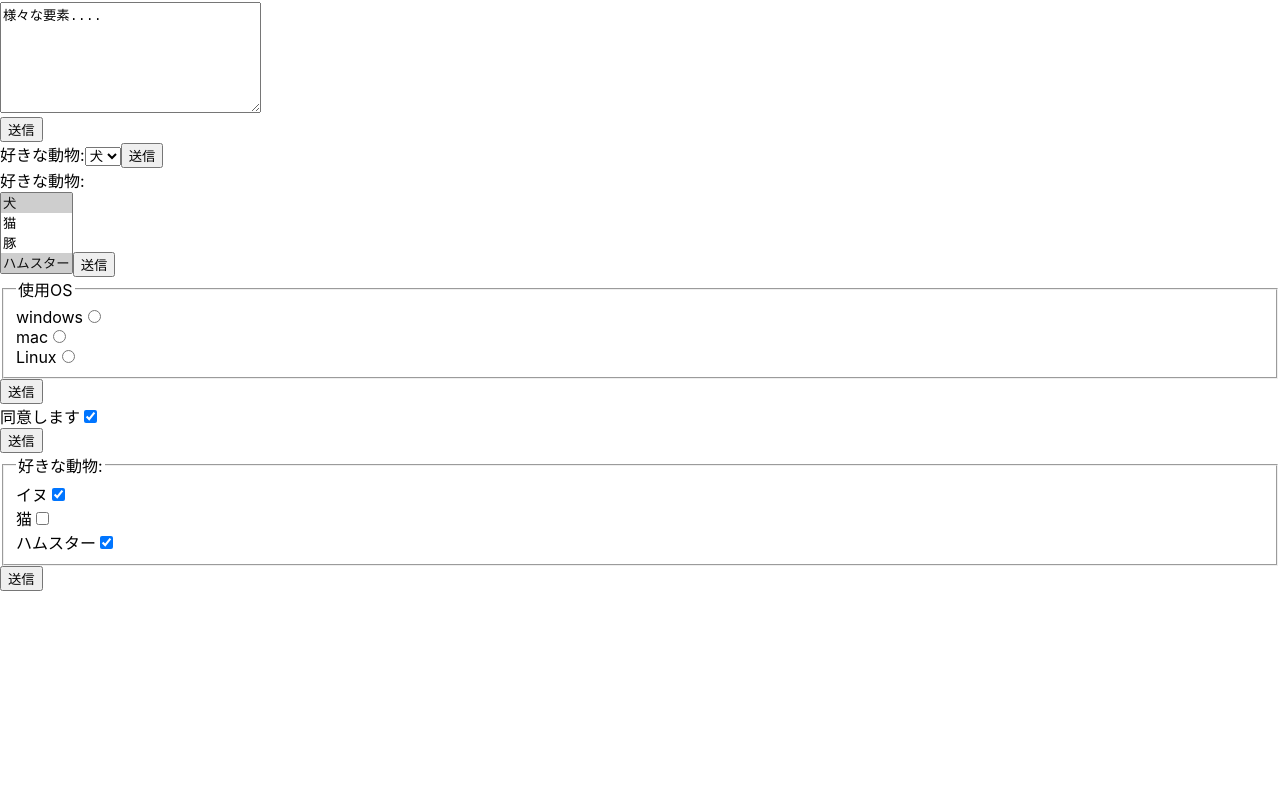
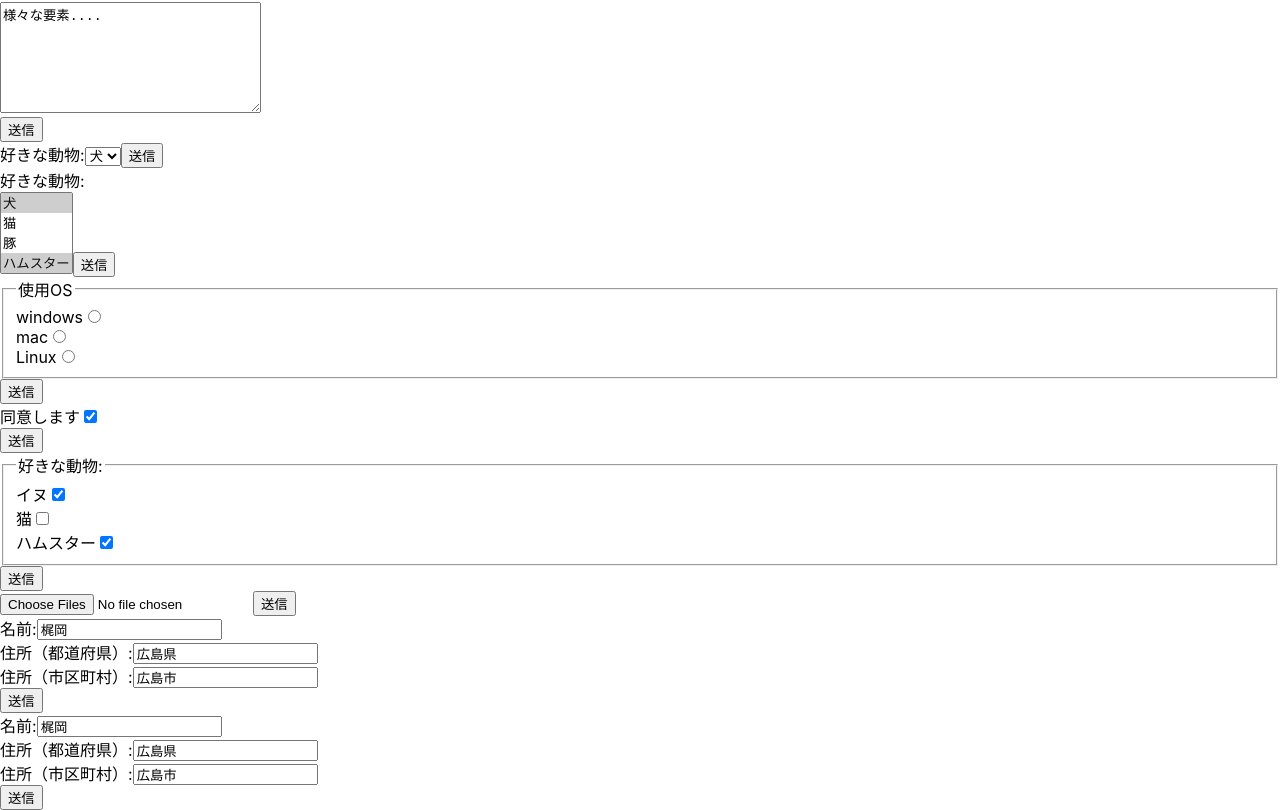
Before and after one commit to shunmakk/basic-react-pratice, a React (Create React App) app: page / in a window 1280 px wide. Shown: the part 226-1036 px from the top of the page. Before the commit the page ends 817 px from the top, so only its background shows below. Built offline with nearby package versions, Linux system fonts and the light colour scheme.

Commit message:
フォームの更新

```diff
--- a/package.json
+++ b/package.json
@@ -9,6 +9,7 @@
     "react": "^18.2.0",
     "react-dom": "^18.2.0",
     "react-scripts": "5.0.1",
+    "use-immer": "^0.9.0",
     "web-vitals": "^2.1.4"
   },
   "scripts": {
--- a/src/Components/FormCheckMulti.js
+++ b/src/Components/FormCheckMulti.js
@@ -15,7 +15,7 @@ const FormCheckMulti = () => {
         if(e.target.checked){
             fa.push(e.target.value);
         }else{
-            fa.splice(fa.indexOf(),1)
+            fa.splice(fa.indexOf(e.target.value),1)
         }
 
         setForm({
@@ -24,7 +24,7 @@ const FormCheckMulti = () => {
         });
     };
 
-    const show = () => {
+    const show = e => {
         console.log(`好きな動物:${form.animal}`)
     }
 
--- /dev/null
+++ b/src/Components/FormFile.js
@@ -0,0 +1,27 @@
+import React, { useRef } from 'react'
+
+const FormFile = () => {
+
+   //ファイル入力ボックスの参照
+   const file = useRef(null);
+
+   //[送信]ボタンクリックでファイル情報をログ出力
+   function show() {
+       const fs = file.current.files;
+       //取得したファイル群を順番に精査
+       for(const f of fs){
+           console.log(`ファイル群: ${f.name}`);
+           console.log(`種類: ${f.type}`);
+           console.log(`サイズ: ${Math.trunc(f.size / 1024)}KB`);
+       }
+   }
+
+  return (
+    <form>
+        <input type="file" ref={file} multiple/>
+        <button type='button' onClick={show}>送信</button>
+    </form>
+  )
+}
+
+export default FormFile
--- /dev/null
+++ b/src/Components/StateNest.js
@@ -0,0 +1,58 @@
+import React, { useState } from 'react'
+
+const StateNest = () => {
+
+  //入れ子の配列をstateとして宣言
+  const [form , setForm] = useState({
+    name: '梶岡',
+    adress: {
+        prefecture: '広島県',
+        city:  '広島市'
+    }
+  });
+
+  //1段落の要素を更新するためのハンドラー
+  const handleForm = e => {
+      setForm({
+          ...form,
+          [e.target.name] : e.target.value
+      });
+  };
+
+  //2段落の要素を更新するためのハンドラー
+  const handleFormNest = e =>  {
+      setForm({
+          ...form,
+          adress: {
+              ...form.adress,
+              [e.target.name]: e.target.value
+          }
+      });
+  };
+
+  const show = () => {
+      console.log(`${form.name}(${form.adress.prefecture}・${form.adress.city})`);
+  };
+
+  return (
+    <form>
+        <div>
+            <label htmlFor='name'>名前:</label>
+            <input id="name"  name='name' onChange={handleForm} value={form.name}/>
+        </div>
+        <div>
+            <label htmlFor='prefecture'>住所（都道府県）:</label>
+            <input id="prefecture"  name='prefecture' onChange={handleFormNest} value={form.adress.prefecture}/>
+        </div>
+        <div>
+            <label htmlFor='city'>住所（市区町村）:</label>
+            <input id="city"  name='city' onChange={handleFormNest} value={form.adress.city}/>
+        </div>
+        <div>
+            <button type='button' onClick={show}>送信</button>
+        </div>
+    </form>
+  )
+}
+
+export default StateNest;
--- /dev/null
+++ b/src/Components/StateNestImmer.js
@@ -0,0 +1,53 @@
+import React from 'react';
+import { useImmer } from 'use-immer';
+
+const StateNestImmer = () => {
+  // 入れ子の配列をstateとして宣言
+  const [form, setForm] = useImmer({
+    name: '梶岡',
+    address: {
+      prefecture: '広島県',
+      city: '広島市'
+    }
+  });
+
+  // 1段落の要素を更新するためのハンドラー
+  const handleForm = e => {
+    setForm(draft => {
+      draft[e.target.name] = e.target.value;
+    });
+  };
+
+  // 2段落の要素を更新するためのハンドラー
+  const handleFormNest = e => {
+    setForm(draft => {
+      draft.address[e.target.name] = e.target.value;
+    });
+  };
+
+  const show = () => {
+    console.log(`${form.name}(${form.address.prefecture}・${form.address.city})`);
+  };
+
+  return (
+    <form>
+      <div>
+        <label htmlFor='name'>名前:</label>
+        <input id="name" name='name' onChange={handleForm} value={form.name}/>
+      </div>
+      <div>
+        <label htmlFor='prefecture'>住所（都道府県）:</label>
+        <input id="prefecture" name='prefecture' onChange={handleFormNest} value={form.address.prefecture}/>
+      </div>
+      <div>
+        <label htmlFor='city'>住所（市区町村）:</label>
+        <input id="city" name='city' onChange={handleFormNest} value={form.address.city}/>
+      </div>
+      <div>
+        <button type='button' onClick={show}>送信</button>
+      </div>
+    </form>
+  );
+};
+
+export default StateNestImmer;
--- a/src/index.js
+++ b/src/index.js
@@ -11,6 +11,10 @@ import FormList from './Components/FormList';
 import FormRadio from './Components/FormRadio';
 import FormCheck from './Components/FormCheck';
 import FormCheckMulti from './Components/FormCheckMulti';
+import FormFile from './Components/FormFile';
+import StateNest from './Components/StateNest';
+import StateNestImmer from './Components/StateNestImmer';
+
 
 const root = ReactDOM.createRoot(document.getElementById('root'));
 root.render(
@@ -18,6 +22,7 @@ root.render(
 
   <React.StrictMode>
     <App />
+    {/* フォームの更新 */}
     <StateForm/>
     <StateFormUC/>
     <FormTextarea/>
@@ -26,6 +31,11 @@ root.render(
     <FormRadio/>
     <FormCheck/>
     <FormCheckMulti/>
+    <FormFile/>
+    <StateNest/>
+    <StateNestImmer/>
+    {/* 配列の更新 */}
+
 
   </React.StrictMode>
 );
```
Also changed, not shown: src/Components/StateTodo.js (added), 1 other file (tests, documents, lock files or other folders).
